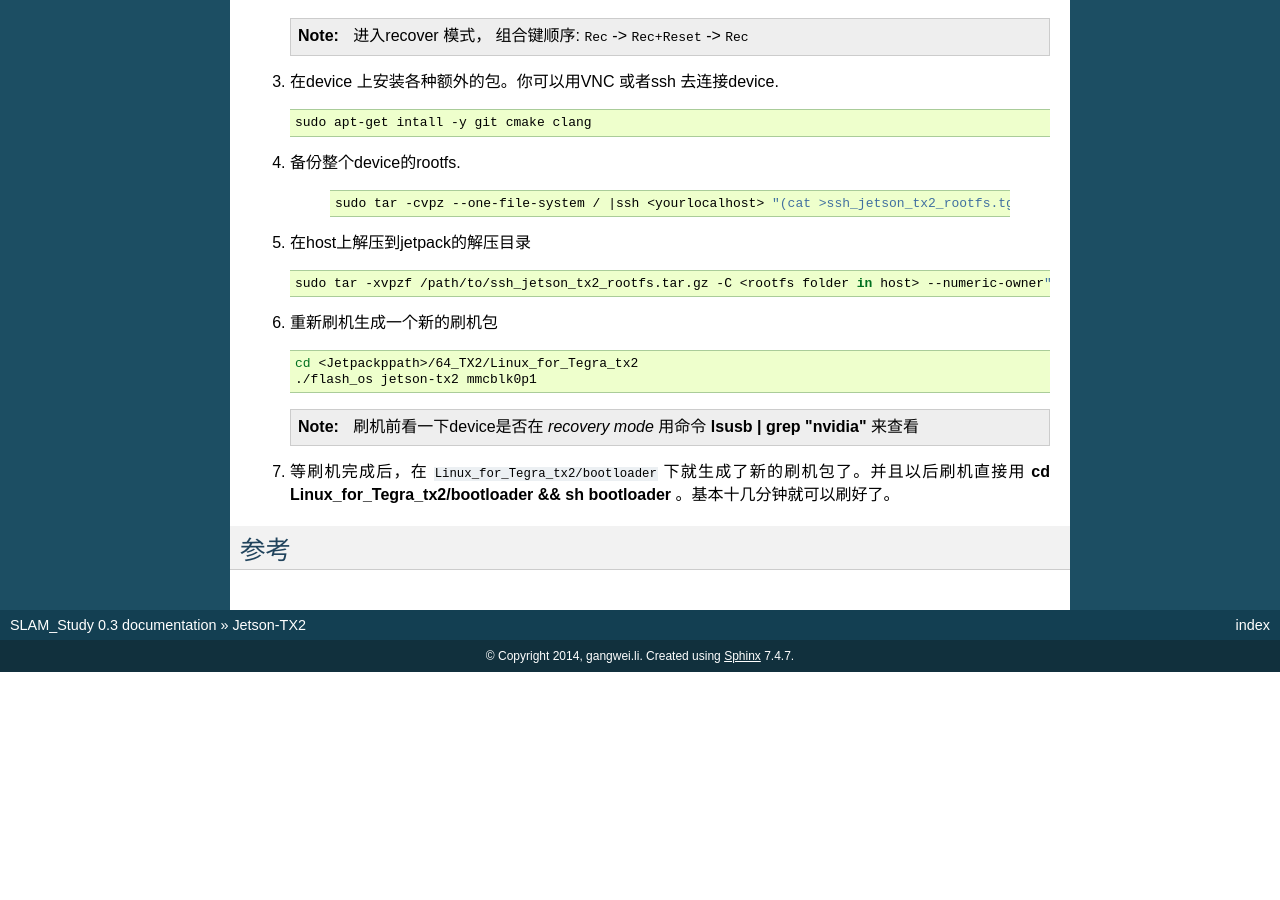
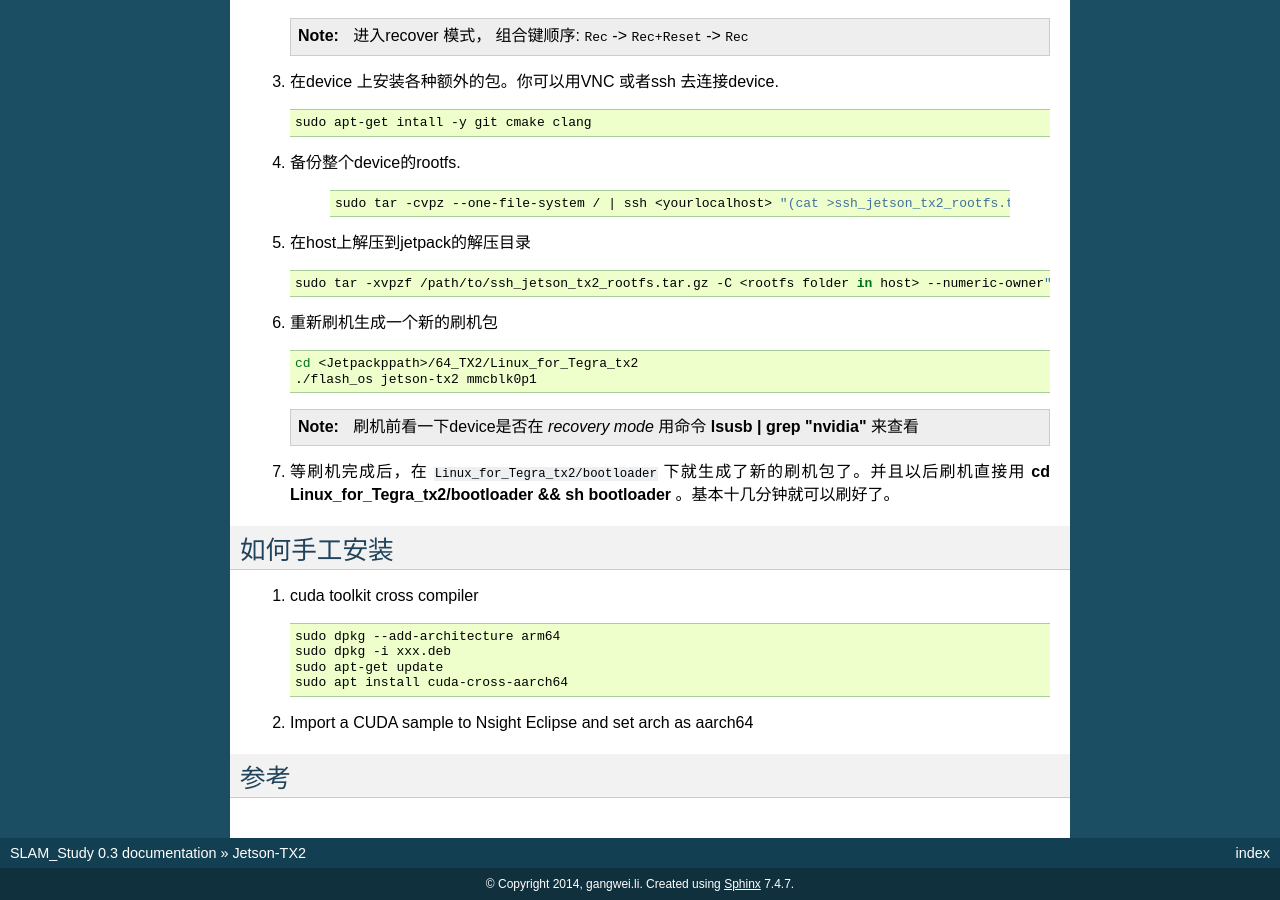
Before and after one commit to gwli/SLAM_Study, a Sphinx documentation site: the page built from source/Stage_1/Jetson_tx2.rst, in a window 1280 px wide and 900 px high, scrolled down 2203 px. Built offline with Sphinx 7.4.7, drawn with Linux system fonts in a browser that asks for light colours; before the commit the page ends 2875 px from its top, so only the background shows below that.

Commit message:
add cross compiler for the CUDA

```diff
--- a/source/Stage_1/Jetson_tx2.rst
+++ b/source/Stage_1/Jetson_tx2.rst
@@ -47,7 +47,7 @@ JetPack 的目录结构
 
     .. code-block:: bash
 
-       sudo tar -cvpz --one-file-system / |ssh <yourlocalhost> "(cat >ssh_jetson_tx2_rootfs.tgz)"
+       sudo tar -cvpz --one-file-system / | ssh <yourlocalhost> "(cat >ssh_jetson_tx2_rootfs.tgz)"
 
 #. 在host上解压到jetpack的解压目录
 
@@ -73,9 +73,20 @@ JetPack 的目录结构
 
 
 
+如何手工安装
+============
 
 
+#. cuda toolkit cross compiler
 
+   .. code-block:: bash
+
+      sudo dpkg --add-architecture arm64
+      sudo dpkg -i xxx.deb
+      sudo apt-get update
+      sudo apt install cuda-cross-aarch64
+
+#. Import a CUDA sample to Nsight Eclipse and set arch as aarch64
 
 
 
```
